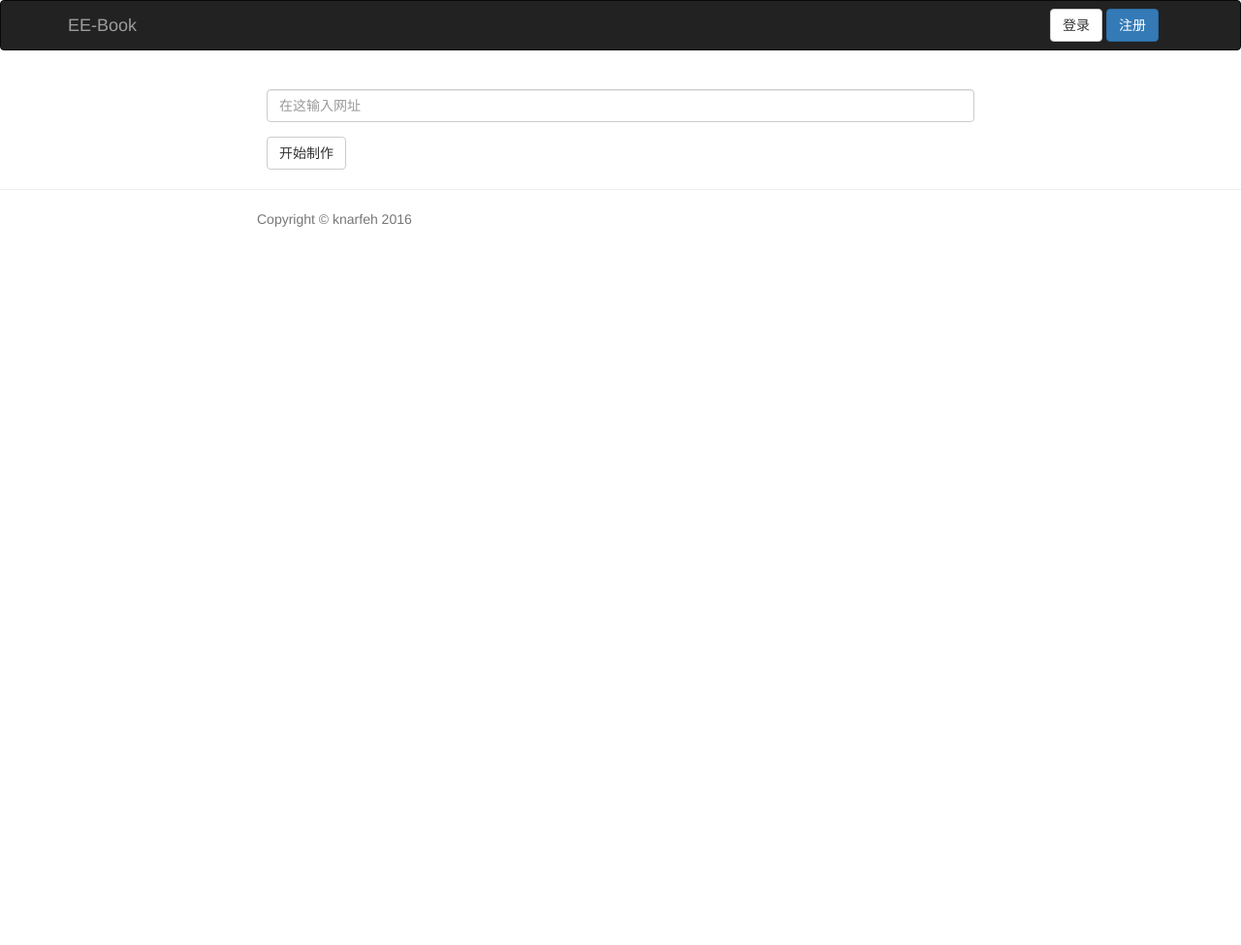
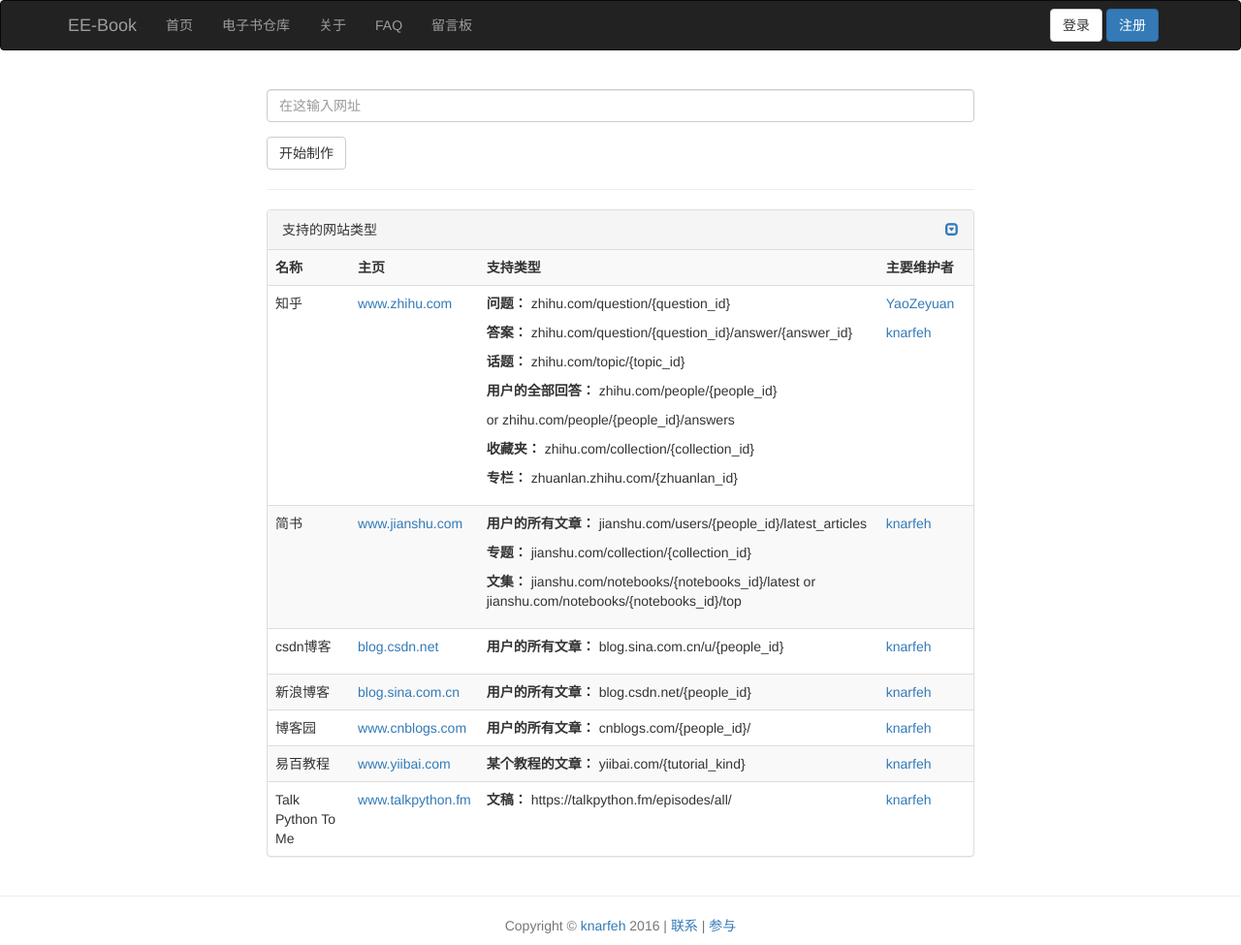
Before and after one commit to eebook/lqbw, a Flask app: page / in a window 1280 px wide. Shown: the whole page at 97% size. Before the commit the page ends 234 px from the top, so only its background shows below. Run offline with Flask 2, Linux system fonts and the light colour scheme; parts of the project's set-up code (start-up, migrations or seed data) failed here and were passed over; some libraries are stand-ins or nearby versions.

Commit message:
Complete navbar, add supported type table

```diff
--- a/app/main/__init__.py
+++ b/app/main/__init__.py
@@ -8,6 +8,7 @@
 main = Blueprint('main', __name__)
 
 main.add_url_rule('/', 'index', views.index, methods=['GET', 'POST'])
+main.add_url_rule('/comments', 'comments', views.comments)
 main.errorhandler(404)(errors.page_not_found)
 main.errorhandler(500)(errors.internal_server_error)
 
--- a/app/main/views.py
+++ b/app/main/views.py
@@ -38,3 +38,7 @@
         else:
             flash(u"请登录后执行操作")
     return render_template('index.html', form=form)
+
+
+def comments():
+    return render_template('comments.html')
--- a/app/templates/base.html
+++ b/app/templates/base.html
@@ -21,6 +21,23 @@
     <a class="navbar-brand" href="{{ url_for('main.index') }}">EE-Book</a>
     </div>
     <div class="navbar-collapse collapse">
+      <ul class="nav navbar-nav">
+        <li>
+          <a href="#">首页</a>
+        </li>
+        <li>
+          <a href="#">电子书仓库</a>
+        </li>
+        <li>
+          <a href="#">关于</a>
+        </li>
+        <li>
+          <a href="#">FAQ</a>
+        </li>
+        <li>
+          <a href="{{ url_for('main.comments') }}">留言板</a>
+        </li>
+      </ul>
       {% if current_user.is_authenticated %}
       <ul class="nav navbar-nav navbar-right">
         <li>
@@ -58,7 +75,7 @@
 <div id="footer" class="container">
 <div class="row">
   <div class="col-lg-8 col-lg-offset-2 col-md-10 col-md-offset-1">
-    <p class="copyright text-muted">Copyright &copy; knarfeh 2016
+    <p class="copyright text-muted" style="text-align: center;">Copyright &copy; <a href="http://knarfeh.com">knarfeh</a> 2016 | <a href="mailto:knarfeh@outlook.com">联系</a> | <a href="https://github.com/knarfeh/EE-Book">参与</a>
   </div>
 </div>
 </div>
--- a/app/templates/index.html
+++ b/app/templates/index.html
@@ -6,7 +6,89 @@
 {% block page_content %}
 <div class="col-sm-2"></div>
 <div class="col-sm-8">
-    {{ wtf.quick_form(form) }}
+  {{ wtf.quick_form(form) }}
+  <hr>
+  <div class="panel panel-default" id="website-info">
+    <div class="panel-heading">
+        支持的网站类型
+    <a class="pull-right" data-target="#website-info .area" data-toggle="collapse">
+      <span class="glyphicon glyphicon-collapse-down" aria-hidden="true"></span>
+    </a>
+    </div>
+    <!--<div id="website-info" class="panel-body collapse in" aria-expanded="true" style="">-->
+      <table class="table table-striped table-hover area collapse in" aria-expanded="true" style="">
+        <tbody aria-expanded="true">
+          <tr>
+            <th width="15%">名称</th>
+            <th width="5%">主页</th>
+            <th width="65%">支持类型</th>
+            <th width="15%">主要维护者</th>
+          </tr>
+          <tr>
+            <td>知乎</td>
+            <td><a href="http://www.zhihu.com">www.zhihu.com</a></td>
+            <td>
+              <p><strong>问题：</strong> zhihu.com/question/{question_id}</p>
+              <p><strong>答案：</strong> zhihu.com/question/{question_id}/answer/{answer_id}</p>
+              <p><strong>话题：</strong> zhihu.com/topic/{topic_id}</p>
+              <p><strong>用户的全部回答：</strong> zhihu.com/people/{people_id}</p>
+                <p>or zhihu.com/people/{people_id}/answers</p>
+              <p><strong>收藏夹：</strong> zhihu.com/collection/{collection_id}</p>
+              <p><strong>专栏：</strong> zhuanlan.zhihu.com/{zhuanlan_id}</p>
+            </td>
+            <td>
+              <p><a href="https://github.com/YaoZeyuan">YaoZeyuan</a></p>
+              <p><a href="http://github.com/knarfeh">knarfeh</a></p>
+            </td>
+          </tr>
+          <tr>
+            <td>简书</td>
+            <td><a href="http://www.jianshu.com">www.jianshu.com</a></td>
+            <td>
+              <p><strong>用户的所有文章：</strong> jianshu.com/users/{people_id}/latest_articles</p>
+              <p><strong>专题：</strong> jianshu.com/collection/{collection_id}</p>
+              <p><strong>文集：</strong> jianshu.com/notebooks/{notebooks_id}/latest or jianshu.com/notebooks/{notebooks_id}/top</p>
+            </td>
+            <td>
+              <p><a href="http://github.com/knarfeh">knarfeh</a></p>
+            </td>
+          </tr>
+          <tr>
+            <td>csdn博客</td>
+            <td><a href="http://blog.csdn.net">blog.csdn.net</a></td>
+            <td>
+              <p><strong>用户的所有文章：</strong> blog.sina.com.cn/u/{people_id}</p>
+            </td>
+            <td><a href="http://github.com/knarfeh">knarfeh</a></td>
+          </tr>
+          <tr>
+            <td>新浪博客</td>
+            <td><a href="http://blog.sina.com.cn/">blog.sina.com.cn</a></td>
+            <td><strong>用户的所有文章：</strong> blog.csdn.net/{people_id}</td>
+            <td><a href="http://github.com/knarfeh">knarfeh</a></td>
+          </tr>
+          <tr>
+            <td>博客园</td>
+            <td><a href="http://www.cnblogs.com/">www.cnblogs.com</a></td>
+            <td><strong>用户的所有文章：</strong> cnblogs.com/{people_id}/</td>
+            <td><a href="http://github.com/knarfeh">knarfeh</a></td>
+          </tr>
+          <tr>
+            <td>易百教程</td>
+            <td><a href="http://www.yiibai.com/">www.yiibai.com</a></td>
+            <td><strong>某个教程的文章：</strong> yiibai.com/{tutorial_kind}</td>
+            <td><a href="http://github.com/knarfeh">knarfeh</a></td>
+          </tr>
+          <tr>
+            <td>Talk Python To Me</td>
+            <td><a href="https://www.talkpython.fm">www.talkpython.fm</a></td>
+            <td><strong>文稿：</strong> https://talkpython.fm/episodes/all/</td>
+            <td><a href="http://github.com/knarfeh">knarfeh</a></td>
+          </tr>
+        </tbody>
+      </table>
+    <!--</div>-->
+  </div>
 </div>
 <div class="col-sm-2"></div>
 {% endblock %}
```
Also changed, not shown: app/templates/comments.html (added, +9 -0 lines), README.md. Lines whose indentation alone changed are shown as unchanged.
